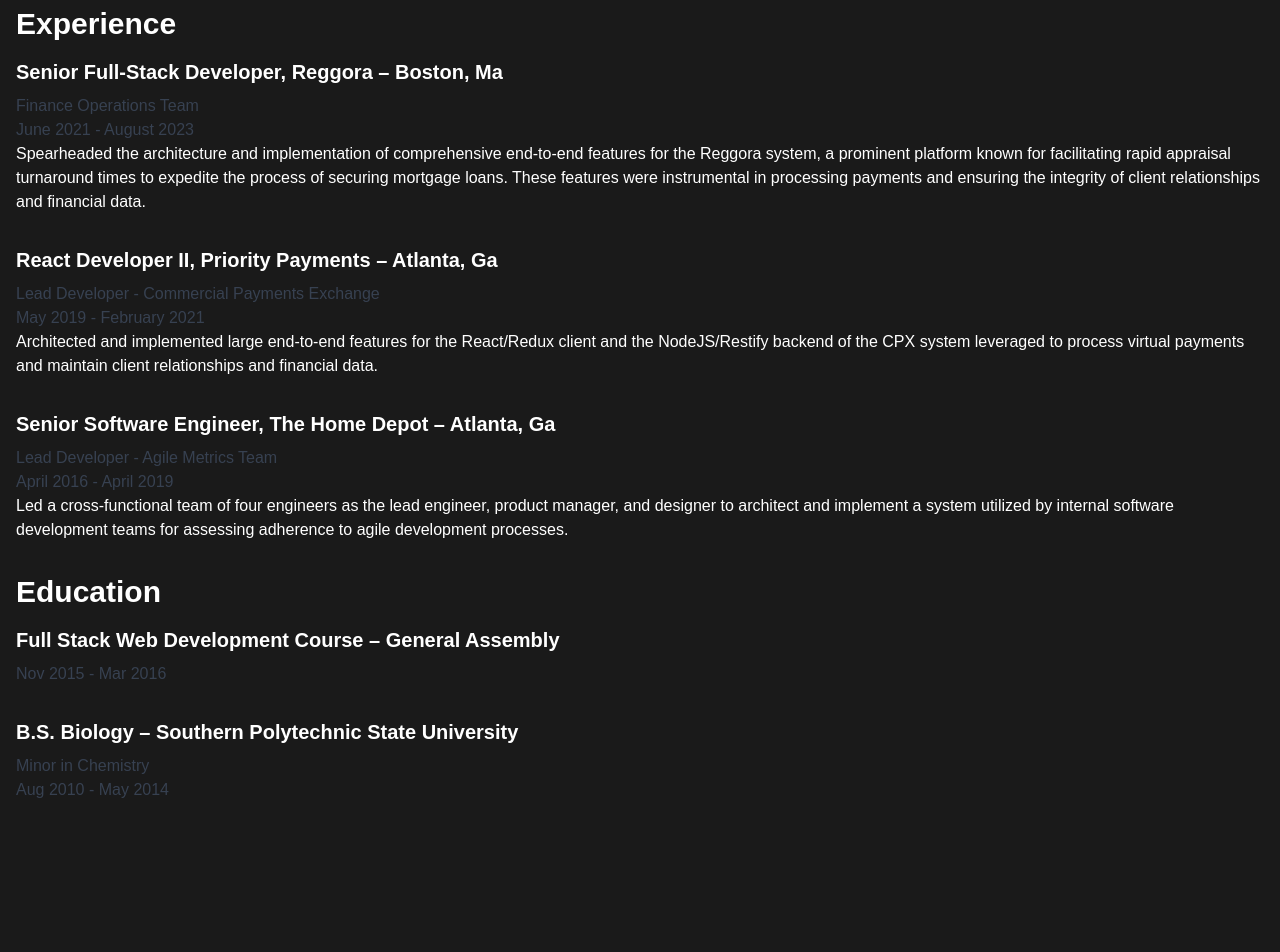
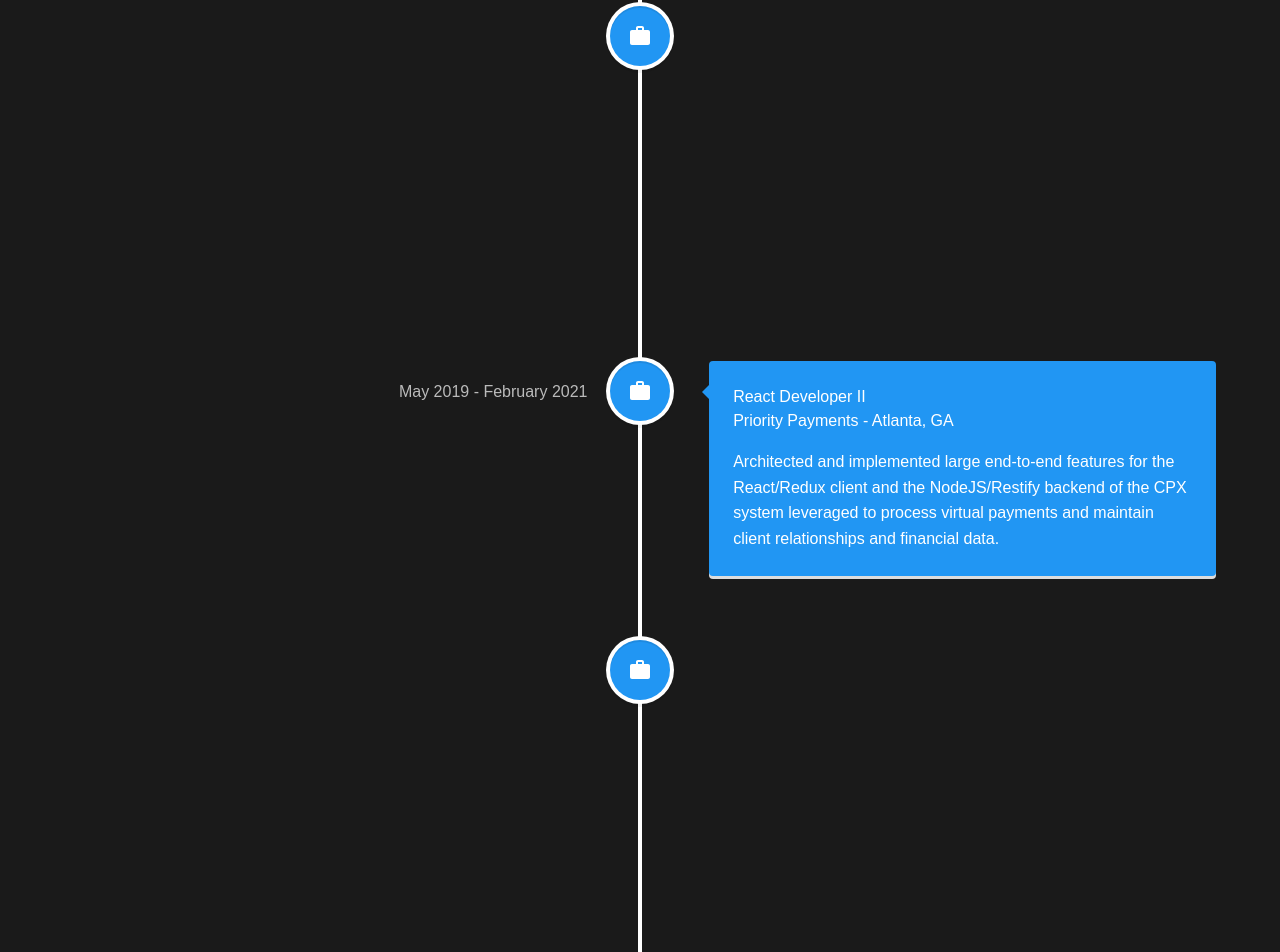
Before and after one commit to Spencer-Lewis/dev, a React (Vite) app: page /resume in a window 1280 px wide. Shown: the part 90-1042 px from the top of the page. Before the commit the page ends 924 px from the top, so only its background shows below. Built offline with nearby package versions, Linux system fonts and the light colour scheme.

Commit message:
WIP resume timeline

```diff
--- a/package.json
+++ b/package.json
@@ -21,7 +21,8 @@
     "react-particles": "^2.12.2",
     "react-responsive-carousel": "^3.2.23",
     "react-router-dom": "^6.20.1",
-    "react-type-animation": "^3.2.0"
+    "react-type-animation": "^3.2.0",
+    "react-vertical-timeline-component": "^3.6.0"
   },
   "devDependencies": {
     "@types/react": "^18.2.37",
--- a/src/components/Education.jsx
+++ /dev/null
@@ -1,21 +0,0 @@
-import React from 'react';
-
-const Education = () => (
-  <section id="experience" className="container mx-auto my-8 px-4">
-  <h2 className="text-3xl font-bold mb-4">Education</h2>
-
-  <div className="mb-8">
-      <h3 className="text-xl font-bold mb-2">Full Stack Web Development Course – General Assembly</h3>
-      <p className="text-gray-700">Nov 2015 - Mar 2016</p>
-  </div>
-
-  <div className="mb-8">
-      <h3 className="text-xl font-bold mb-2">B.S. Biology – Southern Polytechnic State University</h3>
-      <p className="text-gray-700">Minor in Chemistry</p>
-      <p className="text-gray-700">Aug 2010 - May 2014</p>
-  </div>
-
-</section>
-);
-
-export default Education;
--- a/src/components/Header.jsx
+++ b/src/components/Header.jsx
@@ -67,7 +67,6 @@
                   }}
                 >
                   <ListItemIcon sx={{ color: 'white', mr: -3, mb: 0.25 }}>{page.icon}</ListItemIcon>
-                  {/* <Typography variant="body1" sx={{fontFamily:"Segoe UI", marginLeft: 0}}>{page.label}</Typography> */}
                   <p className='font-sans'>{page.label}</p>
                 </Button>
               </Link>
--- /dev/null
+++ b/src/components/Timeline.jsx
@@ -0,0 +1,132 @@
+import React from 'react';
+import { VerticalTimeline, VerticalTimelineElement } from 'react-vertical-timeline-component';
+import SchoolIcon from '@mui/icons-material/School';
+import WorkIcon from '@mui/icons-material/Work';
+import StarIcon from '@mui/icons-material/Star';
+import 'react-vertical-timeline-component/style.min.css';
+
+const Timeline = () => (
+  //   <section id="experience" className="container mx-auto my-8 px-4">
+  //   <h2 className="text-3xl font-bold mb-4">Education</h2>
+
+  //   <div className="mb-8">
+  //       <h3 className="text-xl font-bold mb-2">Full Stack Web Development Course – General Assembly</h3>
+  //       <p className="text-gray-700">Nov 2015 - Mar 2016</p>
+  //   </div>
+
+  //   <div className="mb-8">
+  //       <h3 className="text-xl font-bold mb-2">B.S. Biology – Southern Polytechnic State University</h3>
+  //       <p className="text-gray-700">Minor in Chemistry</p>
+  //       <p className="text-gray-700">Aug 2010 - May 2014</p>
+  //   </div>
+
+  // </section>
+  <VerticalTimeline>
+    <VerticalTimelineElement
+      className="vertical-timeline-element--work"
+      contentStyle={{ background: 'rgb(33, 150, 243)', color: '#fff' }}
+      contentArrowStyle={{ borderRight: '7px solid  rgb(33, 150, 243)' }}
+      date="June 2021 - August 2023"
+      iconStyle={{ background: 'rgb(33, 150, 243)', color: '#fff' }}
+      icon={<WorkIcon />}
+    >
+      <h3 className="vertical-timeline-element-title">Senior Full-Stack Developer</h3>
+      <h4 className="vertical-timeline-element-subtitle">Reggora - Boston, MA</h4>
+      <p>
+        Spearheaded the architecture and implementation of comprehensive end-to-end
+        features for the Reggora system,
+        a prominent platform known for facilitating rapid appraisal turnaround times to
+        expedite the process of securing mortgage loans.
+        These features were instrumental in processing payments and ensuring the
+        integrity of client relationships and financial data.
+      </p>
+    </VerticalTimelineElement>
+    <VerticalTimelineElement
+      className="vertical-timeline-element--work"
+      contentStyle={{ background: 'rgb(33, 150, 243)', color: '#fff' }}
+      contentArrowStyle={{ borderRight: '7px solid  rgb(33, 150, 243)' }}
+      date="May 2019 - February 2021"
+      iconStyle={{ background: 'rgb(33, 150, 243)', color: '#fff' }}
+      icon={<WorkIcon />}
+    >
+      <h3 className="vertical-timeline-element-title">React Developer II</h3>
+      <h4 className="vertical-timeline-element-subtitle">Priority Payments - Atlanta, GA</h4>
+      <p>
+        Architected and implemented large end-to-end features for the React/Redux client
+        and the NodeJS/Restify backend of the CPX system leveraged to process virtual
+        payments and maintain client relationships and financial data.
+      </p>
+    </VerticalTimelineElement>
+    <VerticalTimelineElement
+      className="vertical-timeline-element--work"
+      contentStyle={{ background: 'rgb(33, 150, 243)', color: '#fff' }}
+      contentArrowStyle={{ borderRight: '7px solid  rgb(33, 150, 243)' }}
+      date="April 2016 - April 2019"
+      iconStyle={{ background: 'rgb(33, 150, 243)', color: '#fff' }}
+      icon={<WorkIcon />}
+    >
+      <h3 className="vertical-timeline-element-title">Senior Software Engineer</h3>
+      <h4 className="vertical-timeline-element-subtitle">The Home Depot - Atlanta, GA</h4>
+      <p>
+        Lead Engineer of the Discount Engine Team, delivering flexible discounts to Home Depot customers
+        in stores. Led a cross-functional team of engineers as the lead engineer, product
+        manager, and designer to architect and implement a system utilized by internal
+        software development teams for assessing adherence to agile development
+        processes. Collaborated with cross-functional team members to architect secure, reliable,
+        and scalable software solutions leveraging technologies such as Java, Spring Boot, AngularJS, IBM DB2, and Redis.
+      </p>
+    </VerticalTimelineElement>
+    {/* <VerticalTimelineElement
+      className="vertical-timeline-element--work"
+      date="2008 - 2010"
+      iconStyle={{ background: 'rgb(33, 150, 243)', color: '#fff' }}
+      icon={<WorkIcon />}
+    >
+      <h3 className="vertical-timeline-element-title">Web Designer</h3>
+      <h4 className="vertical-timeline-element-subtitle">Los Angeles, CA</h4>
+      <p>
+        User Experience, Visual Design
+      </p>
+    </VerticalTimelineElement> */}
+
+    <VerticalTimelineElement
+      className="vertical-timeline-element--education"
+      date="April 2013"
+      iconStyle={{ background: 'rgb(233, 30, 99)', color: '#fff' }}
+      icon={<SchoolIcon />}
+    >
+      <h3 className="vertical-timeline-element-title">Content Marketing for Web, Mobile and Social Media</h3>
+      <h4 className="vertical-timeline-element-subtitle">Online Course</h4>
+      <p>
+        Strategy, Social Media
+      </p>
+    </VerticalTimelineElement>
+    <VerticalTimelineElement
+      className="vertical-timeline-element--education"
+      date="November 2012"
+      iconStyle={{ background: 'rgb(233, 30, 99)', color: '#fff' }}
+      icon={<SchoolIcon />}
+    >
+      <h3 className="vertical-timeline-element-title">Agile Development Scrum Master</h3>
+      <h4 className="vertical-timeline-element-subtitle">Certification</h4>
+      <p>
+        Creative Direction, User Experience, Visual Design
+      </p>
+    </VerticalTimelineElement>
+    <VerticalTimelineElement
+      className="vertical-timeline-element--education"
+      date="2002 - 2006"
+      iconStyle={{ background: 'rgb(233, 30, 99)', color: '#fff' }}
+      icon={<SchoolIcon />}
+    >
+      <h3 className="vertical-timeline-element-title">Bachelor of Science in Interactive Digital Media Visual Imaging</h3>
+      <h4 className="vertical-timeline-element-subtitle">Bachelor Degree</h4>
+      <p>
+        Creative Direction, Visual Design
+      </p>
+    </VerticalTimelineElement>
+
+  </VerticalTimeline>
+);
+
+export default Timeline;
--- a/src/pages/Resume.jsx
+++ b/src/pages/Resume.jsx
@@ -1,10 +1,9 @@
 import Experience from "../components/Experience";
-import Education from "../components/Education";
+import Timeline from "../components/Timeline";
 
 const Resume = () => (
     <>
-        <Experience />
-        <Education />
+        <Timeline />
     </>
   );
 
```
Also changed, not shown: src/index.css (line endings or trailing spaces), 1 other file (tests, documents, lock files or other folders).
